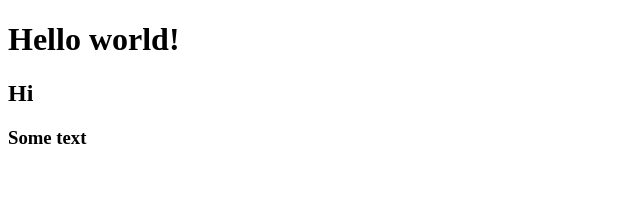
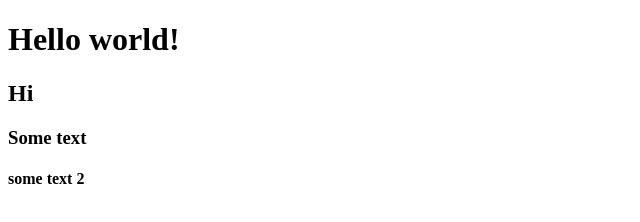
Before and after one commit to strognaprimer/projectsass, a plain HTML site: page src/index.html in a window 1280 px wide. Shown: the full height of the page, 0-640 px from the left. Drawn offline with Linux system fonts and the light colour scheme.

Commit message:
Plus one text

```diff
--- a/src/index.html
+++ b/src/index.html
@@ -11,5 +11,6 @@
         <h1>Hello world!</h1>
         <h2>Hi</h2>
         <h3>Some text</h3>
+        <h4>some text 2</h4>
     </body>
 </html>
```
